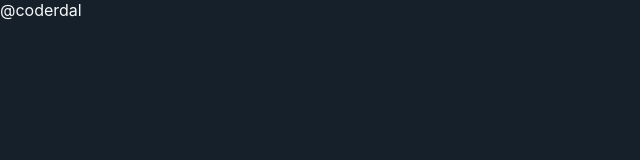
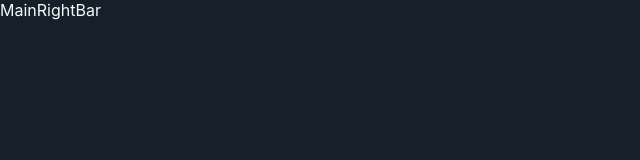
Before and after one commit to coderdal/Twitter-UI-Clone, a React (Create React App) app: page / in a window 1280 px wide. Shown: the top 160 px of the page, without its empty margins (0-640 px from the left). Built offline with nearby package versions, Linux system fonts and the light colour scheme.

Commit message:
General Structure

```diff
--- a/package.json
+++ b/package.json
@@ -9,6 +9,7 @@
     "react": "^18.1.0",
     "react-dom": "^18.1.0",
     "react-scripts": "5.0.1",
+    "styled-components": "^5.3.5",
     "web-vitals": "^2.1.4"
   },
   "scripts": {
--- a/src/App.js
+++ b/src/App.js
@@ -1,7 +1,24 @@
 import React from "react";
 
+import styled from "styled-components";
+import LeftBar from "./components/LeftBar/LeftBar";
+import Main from "./components/Main/Main";
+import RightBar from "./components/RightBar/RightBar";
+
+const MainRoot = styled.main`
+  width: 100%;
+  height: 100%;
+  display: flex;
+`;
+
 const App = () => {
-  return <>@coderdal</>;
+  return (
+    <MainRoot>
+      <LeftBar />
+      <Main />
+      <RightBar />
+    </MainRoot>
+  );
 };
 
 export default App;
--- /dev/null
+++ b/src/components/LeftBar/LeftBar.js
@@ -0,0 +1,7 @@
+import React from "react";
+
+const LeftBar = () => {
+  return <div></div>;
+};
+
+export default LeftBar;
--- /dev/null
+++ b/src/components/Main/Main.js
@@ -0,0 +1,7 @@
+import React from "react";
+
+const Main = () => {
+  return <div>Main</div>;
+};
+
+export default Main;
--- /dev/null
+++ b/src/components/RightBar/RightBar.js
@@ -0,0 +1,7 @@
+import React from "react";
+
+const RightBar = () => {
+  return <div>RightBar</div>;
+};
+
+export default RightBar;
--- a/src/index.css
+++ b/src/index.css
@@ -15,6 +15,6 @@ body {
   font-family: -apple-system, BlinkMacSystemFont, "Segoe UI", Roboto,
     "Helvetica Neue", Arial, sans-serif;
   font-size: 16px;
-  background: #15202b;
-  color: #f7f9f9;
+  background: var(--body-bg-color);
+  color: var(--text-color);
 }
```
Also changed, not shown: public/index.html (+0 -23 lines), 1 other file (tests, documents, lock files or other folders).
